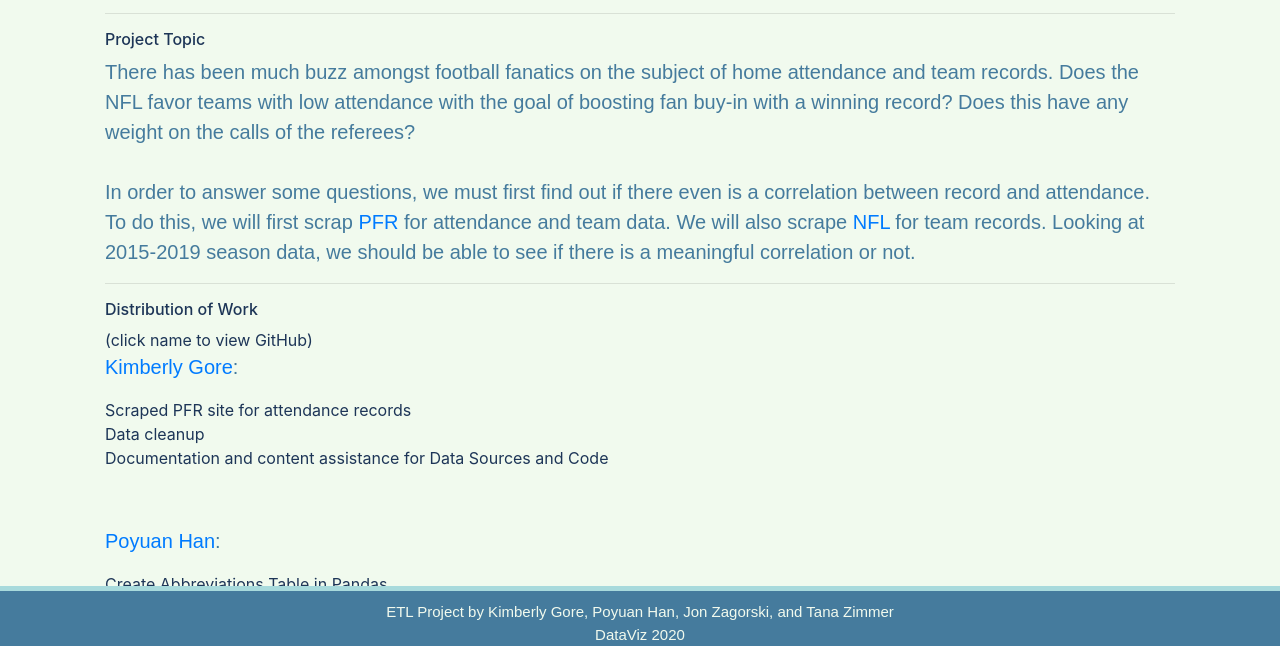
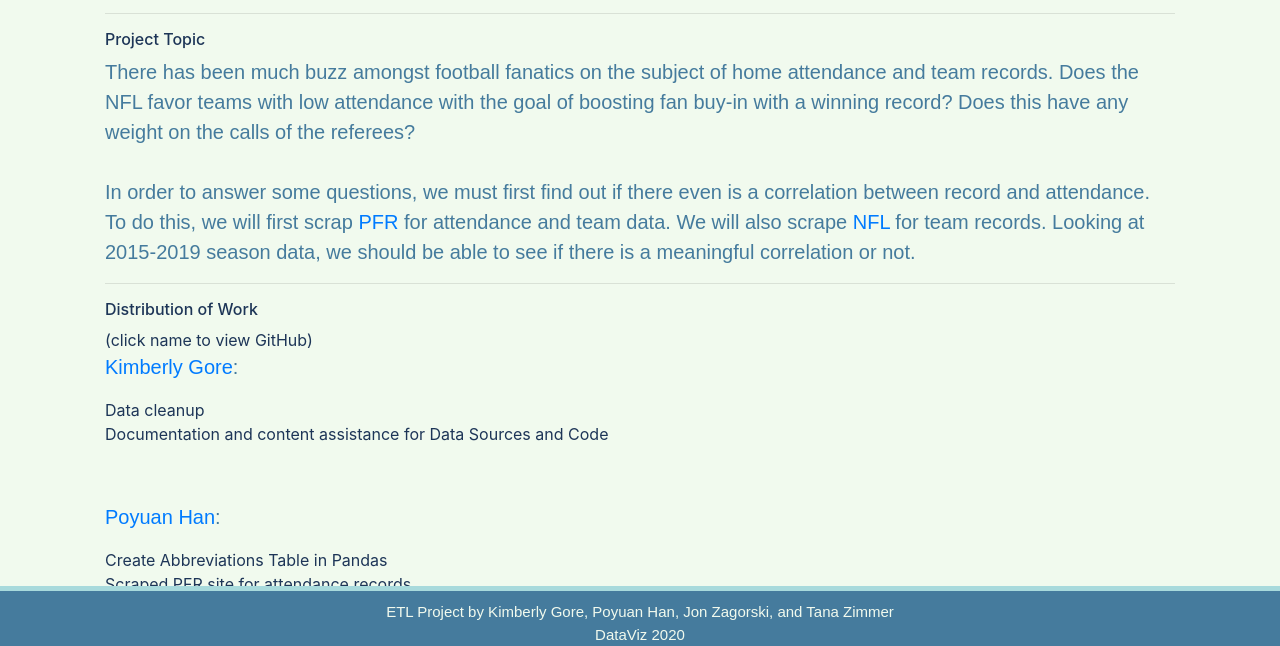
Before and after one commit to Paulhan49/ETL_project, a plain HTML site: page proposal.html in a window 1280 px wide. Shown: the part 154-800 px from the top of the page. Drawn offline with nearby package versions, Linux system fonts and the light colour scheme; files that its build step writes are made by us from their sources.

Commit message:
update files

```diff
--- a/proposal.html
+++ b/proposal.html
@@ -66,7 +66,6 @@
                 <p>
                   <a href="https://github.com/KGore12" target="_blank">Kimberly Gore</a>: <br>
                     <ul>
-                      <li>Scraped PFR site for attendance records</li>
                       <li>Data cleanup</li>
                       <li>Documentation and content assistance for Data Sources and Code</li></ul>
                 <br></p>
```
